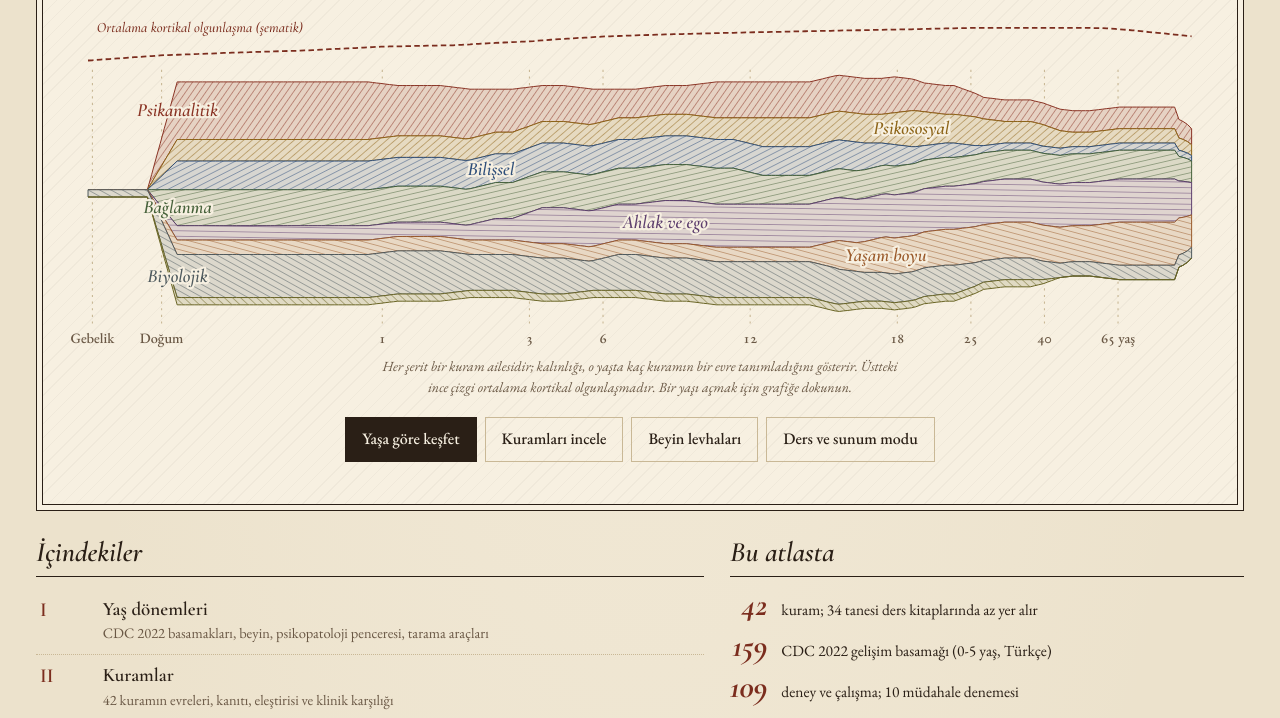
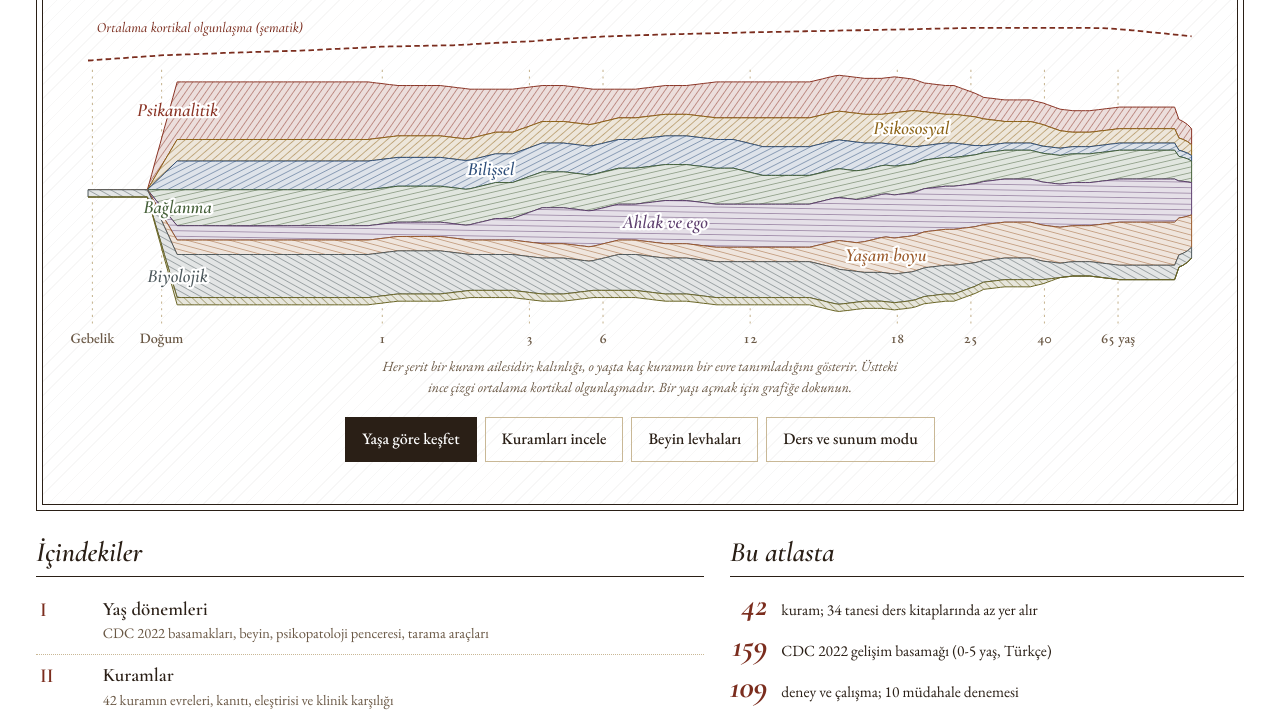
Before and after one commit to hypothermia15/ruhsal-gelisim-atlasi, a plain HTML site: page index.html in a window 1280 px wide. Shown: the part 552-1270 px from the top of the page. Drawn offline with nearby package versions, Linux system fonts and the light colour scheme.

Commit message:
Açık temada arka planı beyaza çevir
Co-Authored-By: Claude Opus 5.5 <noreply@anthropic.com>
Claude-Session: https://claude.ai/code/session_01Xorv8Ze7BBhBLHZ167p7yh

```diff
--- a/assets/style.css
+++ b/assets/style.css
@@ -1,15 +1,15 @@
-/* Gravür: 19. yüzyıl anatomi atlası. Sepya mürekkep, fildişi kâğıt, levha çerçeveleri, Garamond.
+/* Gravür: 19. yüzyıl anatomi atlası. Sepya mürekkep, beyaz kâğıt, levha çerçeveleri, Garamond.
    Koyu temada aynı atlas "gece levhası" olarak: isli kâğıt, bakır mürekkep. Renk yalnızca kuram ailelerini kodlar.
    Düzen: kapak levhası, yaş şeridi + ayrıntı, kuram dizini + ayrıntı, karşılaştırma tablosu, beyin levhaları, ders sunumu. */
 :root {
-  --bg: #ece2cc;
-  --surface: #f7f0e1;
-  --sunk: #e4d8bf;
+  --bg: #ffffff;
+  --surface: #ffffff;
+  --sunk: #f4f1ea;
   --ink: #2a1f16;
   --muted: #6a5845;
   --line: #c9b896;
   --accent: #7b2d1e;
-  --accent-ink: #f7f0e1;
+  --accent-ink: #ffffff;
 
   --f-psa: #8a3324;
   --f-pss: #8d6418;
```
